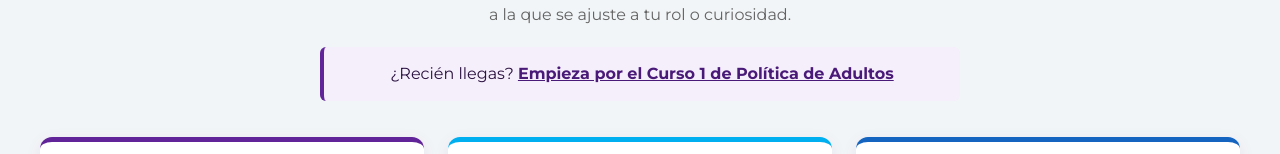
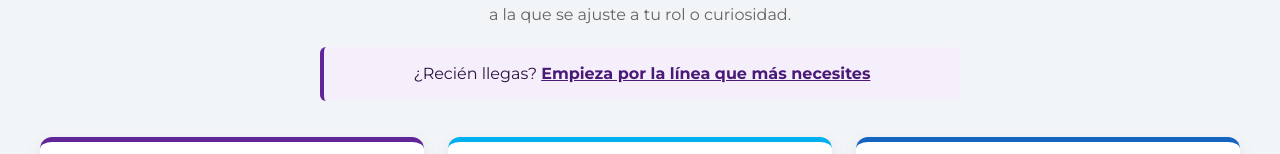
Before and after one commit to maximoaluna-blip/PORTAL-ADULTOS-ASC, a plain HTML site: page index.html in a window 1280 px wide. Shown: the part 559-713 px from the top of the page. Drawn offline with Linux system fonts and the light colour scheme.

Commit message:
Portal: el aviso para quien recién llega deja de mandar al Curso 1 de PA y dice «Empieza por la línea que más necesites» (enlaza a la lista de líneas)
Pedido de Máximo el 07/11/2026. Sustituye la puerta de entrada del ADR-134.

Co-Authored-By: Claude Opus 5.5 <noreply@anthropic.com>

```diff
--- a/index.html
+++ b/index.html
@@ -361,7 +361,7 @@
     <div class="container">
         <h2 class="section-title">Líneas de formación</h2>
         <p class="section-subtitle">Cada línea es una plataforma independiente con su propia ruta de cursos. Entra a la que se ajuste a tu rol o curiosidad.</p>
-        <p class="recien-llegas">¿Recién llegas? <a href="https://maximoaluna-blip.github.io/INDUCCION-ADULTOS/02-Plataforma-Web/bienvenida-adultos.html" target="_blank" rel="noopener">Empieza por el Curso 1 de Política de Adultos</a></p>
+        <p class="recien-llegas">¿Recién llegas? <a href="#lineasGrid">Empieza por la línea que más necesites</a></p>
 
         <div class="lineas-grid" id="lineasGrid">
             <p class="loading-msg">Cargando líneas de formación…</p>
```
